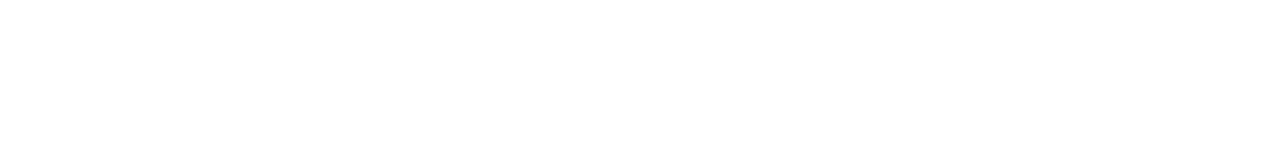
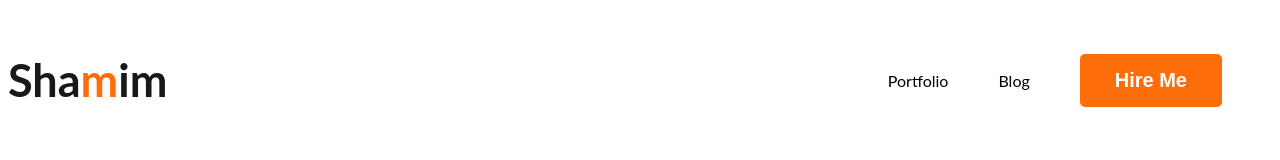
Before and after one commit to shamim-hossain008/shamim-dev-portfolio, a plain HTML site: page index.html in a window 1280 px wide. Drawn offline with Linux system fonts and the light colour scheme.

Commit message:
added nav

```diff
--- a/index.html
+++ b/index.html
@@ -1,19 +1,29 @@
 <!DOCTYPE html>
 <html lang="en">
   <head>
-    <meta charset="UTF-8">
-    <meta name="viewport" content="width=device-width, initial-scale=1.0">
+    <meta charset="UTF-8" />
+    <meta name="viewport" content="width=device-width, initial-scale=1.0" />
     <title>Web Developer Portfolio</title>
+    <link rel="preconnect" href="https://fonts.googleapis.com" />
+    <link rel="preconnect" href="https://fonts.gstatic.com" crossorigin />
+    <link
+      href="https://fonts.googleapis.com/css2?family=Open+Sans:wght@400;700;800&display=swap"
+      rel="stylesheet"
+    />
+    <link rel="stylesheet" href="styles/portfolio.css" />
   </head>
   <body>
     <header>
-
+      <nav>
+        <h3 class="nav-title">Sha<span class="text-primary">m</span>im</h3>
+        <ul>
+          <li><a href="#"></a>Portfolio</li>
+          <li><a href=""></a>Blog</li>
+          <li><button class="btn-primary">Hire Me</button></li>
+        </ul>
+      </nav>
     </header>
-  <main>
-
-  </main>
-  <footer>
-
-  </footer>
+    <main></main>
+    <footer></footer>
   </body>
 </html>
--- /dev/null
+++ b/styles/portfolio.css
@@ -0,0 +1,40 @@
+/* common shared styles */
+body {
+  font-family: "Open Sans", sans-serif;
+  font-family: "lato", sans-serif;
+}
+/* nave related styles */
+nav {
+  display: flex;
+  justify-content: space-between;
+  align-items: center;
+}
+.text-primary {
+  color: #fd6e0a;
+}
+.btn-primary {
+  border-radius: 5px;
+  background-color: #fd6e0a;
+  border: 0;
+  color: #ffff;
+  font-size: 20px;
+  font-weight: 700;
+  padding: 15px 35px;
+}
+.nav-title {
+  color: #181818;
+  font-size: 45px;
+  font-weight: 800px;
+}
+nav > ul {
+  display: flex;
+  align-items: center;
+}
+nav li {
+  list-style: none;
+  margin-right: 50px;
+}
+nav a {
+  text-decoration: none;
+  color: #474747;
+}
```
Lines whose indentation alone changed are shown as unchanged.
